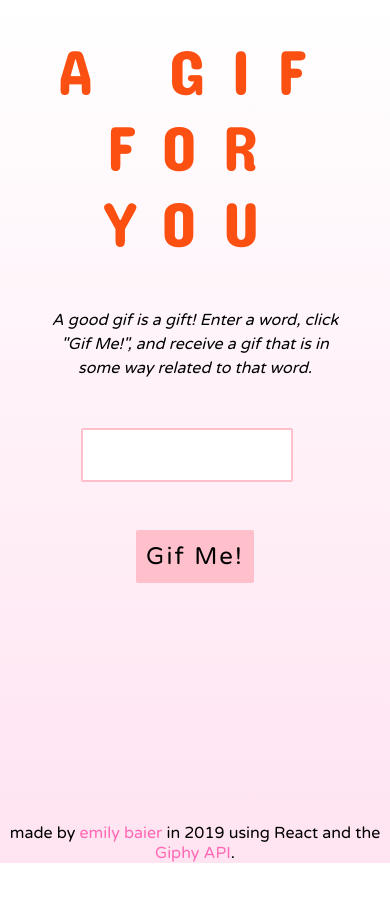
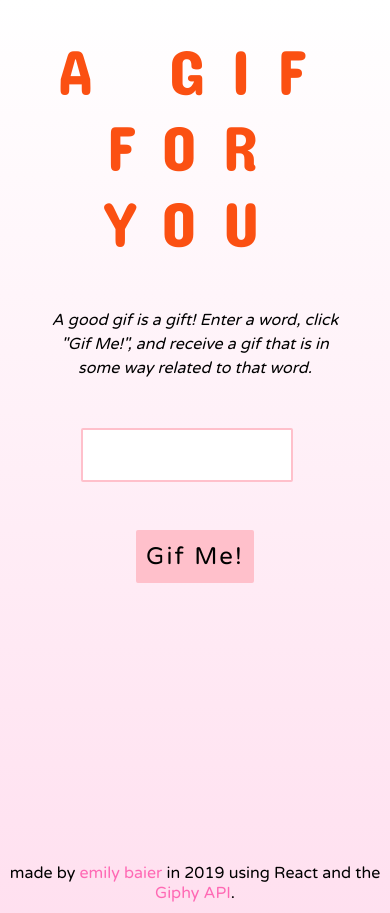
Before and after one commit to maybeemily/a-gif-for-you, a React app: page / in a window 390 px wide. Before the commit the page ends 863 px from the top, so only its background shows below. Built offline with nearby package versions, Linux system fonts and the light colour scheme.

Commit message:
fixed footer overlaying gif on small screens

```diff
--- a/src/components/App.js
+++ b/src/components/App.js
@@ -14,8 +14,8 @@ export default function App() {
     <Instructions/>
     <GlobalStyle/>
     <GifDisplay/>
+    <Footer/>
   </Wrapper>
-  <Footer/>
   </>
   );
 }
--- a/src/components/Gif.js
+++ b/src/components/Gif.js
@@ -1,9 +1,12 @@
 import React from 'react';
 import PropTypes from 'prop-types';
+import { GifWrapper } from '../styles/styles';
 
 function Gif({ imageURL, url, title }) {
   return (
-    <a href={url}><img src={imageURL} alt={title}/></a>
+    <GifWrapper>
+      <a href={url}><img src={imageURL} alt={title}/></a>
+    </GifWrapper>
   );
 }
 
--- a/src/styles/styles.js
+++ b/src/styles/styles.js
@@ -133,8 +133,8 @@ export const SearchButton = styled.button`
 export const GifFooter = styled.footer`
   text-align: center;
   font-size: 1em;
-  height: 2rem;
   margin-top: 1rem;
+  height: 50px;
 `;
 
 /* styles for Instructions.js */
@@ -147,3 +147,9 @@ export const InstructionP = styled.p`
   font-style: italic;
   line-height: 1.5em;
 `;
+
+/* styles for Gif.js */
+
+export const GifWrapper = styled.div`
+  min-height: 200px;
+`;
```
